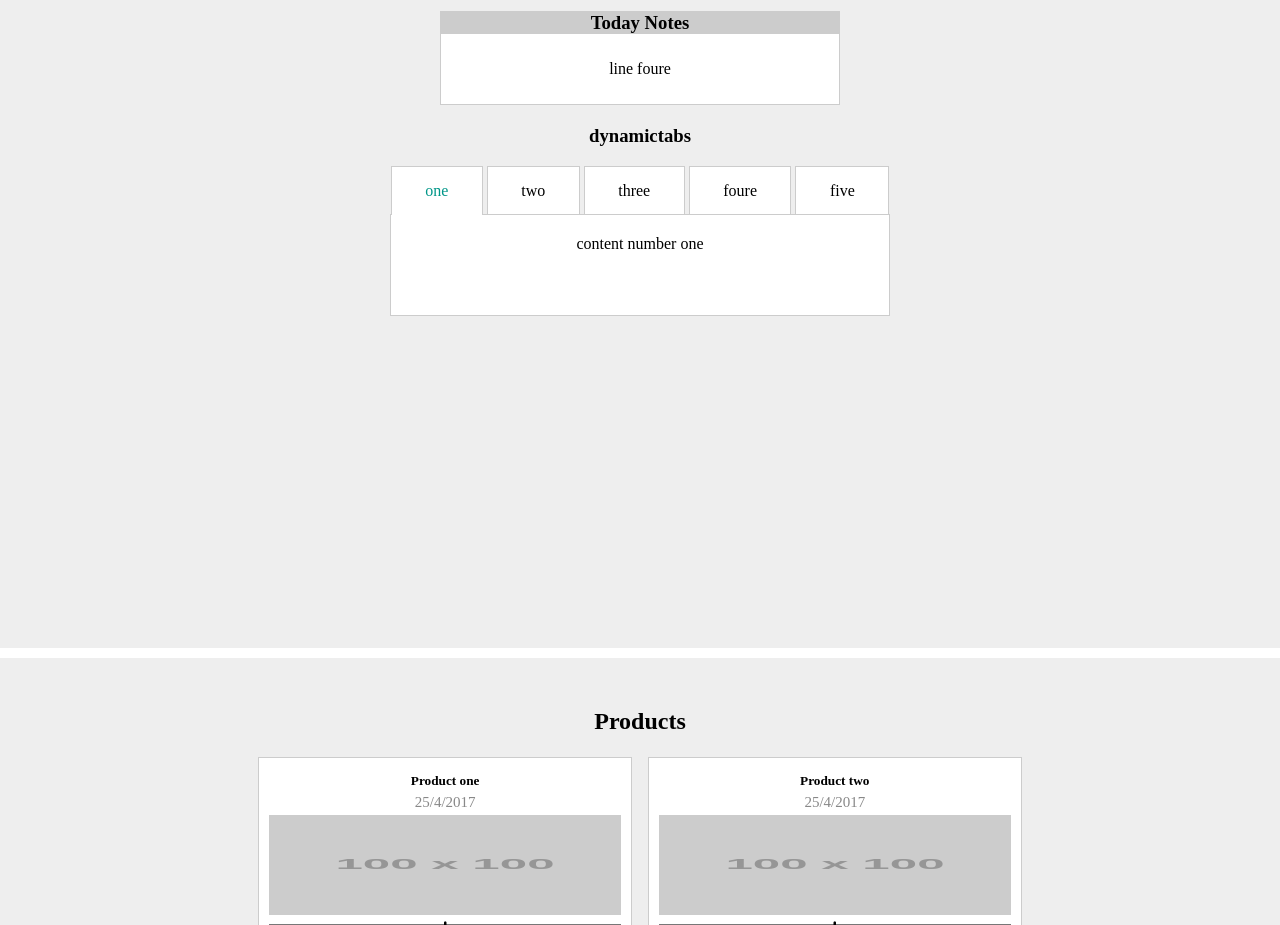
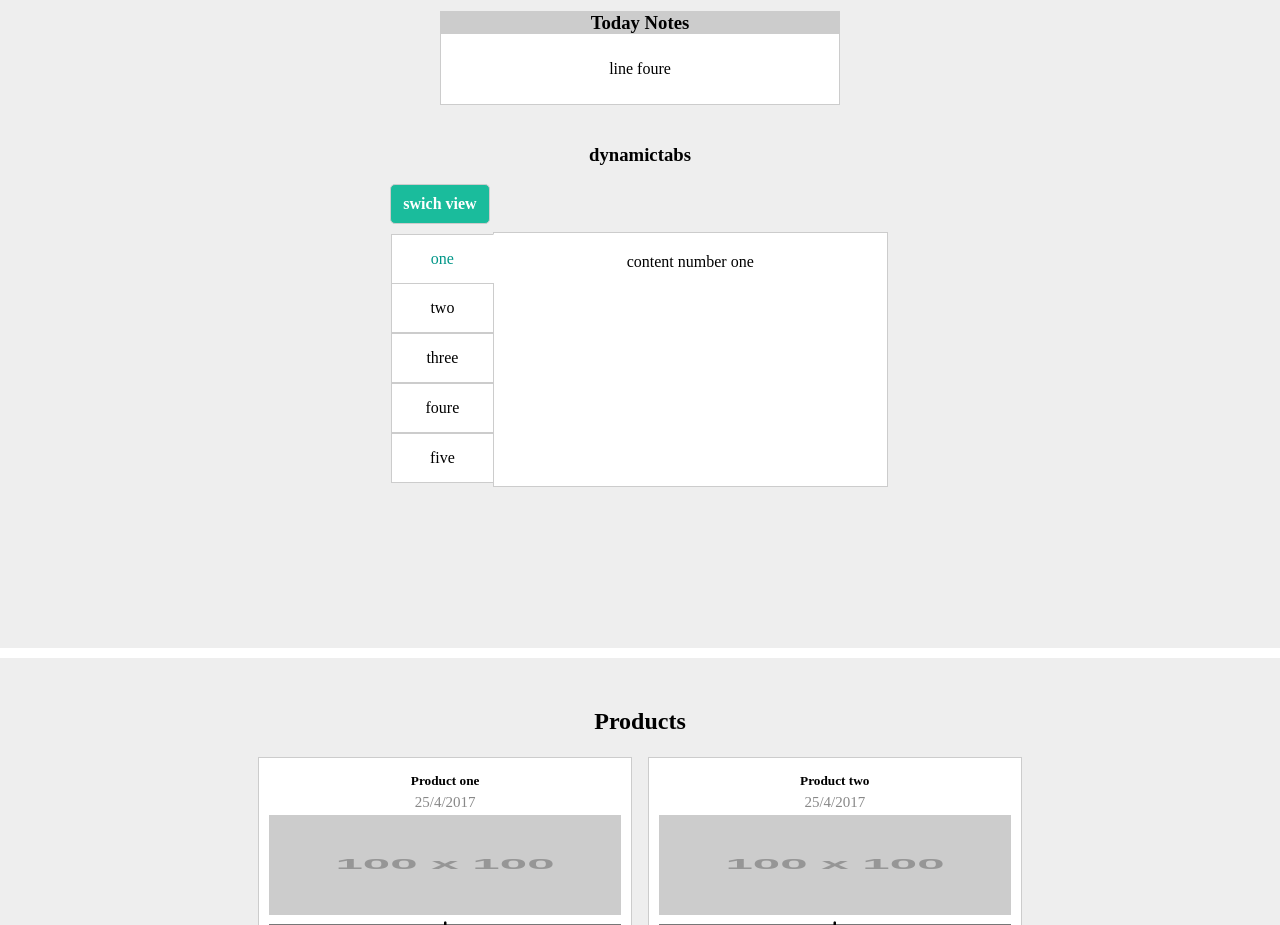
Before and after one commit to hamdiasma/jQyery-plugins, a plain HTML site: page index.html in a window 1280 px wide. Shown: the part 4220-5145 px from the top of the page. Drawn offline with Linux system fonts and the light colour scheme; placeholder pictures from the web are drawn by us.

Commit message:
dynamic tabs and switch tab view

```diff
--- a/index.html
+++ b/index.html
@@ -193,8 +193,12 @@
                 <li>line seven</li>
             </ul>
         </div>
-        <div class="dynamic-tabs">
+        <div class="dynamic-tabs left-tabs">
             <h3>dynamictabs</h3>
+            <div class="swtch-tab">
+                swich view
+            </div>
+
             <ul class="tabs-list">
                 <li class="active" data-content="content-one">one</li>
                 <li data-content="content-two">two</li>
--- a/main.js
+++ b/main.js
@@ -464,6 +464,9 @@ $(document).ready(function () {
     // console.log($(this).data("content"))
     $(this).addClass("active").siblings().removeClass("active");
     $(".content-list > div").hide();
-    $("."+$(this).data("content")).fadeIn();
+    $("." + $(this).data("content")).fadeIn();
+  });
+  $(".swtch-tab ").click(function () {
+    $("div.dynamic-tabs").toggleClass("left-tabs")
   });
 });
--- a/style.css
+++ b/style.css
@@ -650,6 +650,40 @@ ul.tabs-list {
 .content-list > div:not(:first-child) {
   display: none;
 }
+
+.left-tabs {
+  overflow: hidden;
+}
+.left-tabs .tabs-list,
+.left-tabs .content-list {
+  float: left;
+}
+.left-tabs .tabs-list li {
+  display: block;
+  top: 0;
+  left: 1px;
+}
+.left-tabs .content-list {
+  min-height: 255px;
+  width: calc(100% - 105px);
+}
+
+.left-tabs .tabs-list li.active {
+  border-right: 1px solid #fff;
+  z-index: 2;
+}
+.swtch-tab {
+  width: 100px;
+  padding: 10px;
+  margin-bottom: 10px;
+  background-color: #1abc9c;
+  cursor: pointer;
+  border:1px solid #CCC ;
+  border-radius: 5px;
+  color: #FFF;
+  font-weight: bold;
+
+}
 /*end dynamic table*/
 
 .customize-file span {
```
